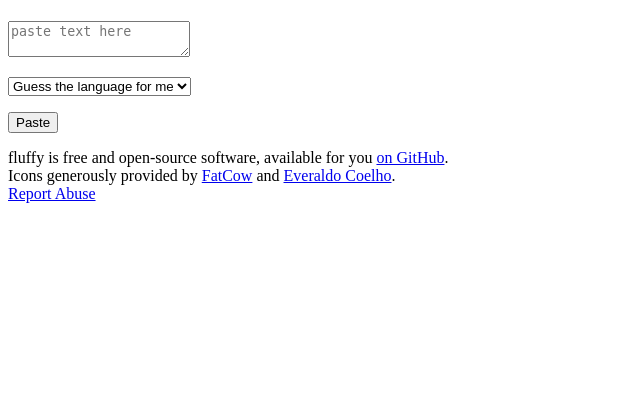
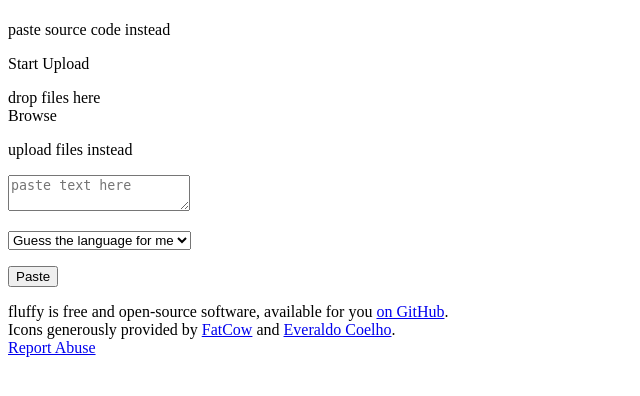
Before and after one commit to chriskuehl/fluffy, a Python web app: template fluffy/templates/home.html in a window 1280 px wide. Shown: the top 396 px of the page, without its empty margins (0-640 px from the left). Run offline with Jinja, Linux system fonts and the light colour scheme; the template is opened without the code that fills it, so the values that code supplies are empty; some libraries are stand-ins or nearby versions.

Commit message:
Add pb/upload switching on home page

```diff
--- a/fluffy/static/scss/app.scss
+++ b/fluffy/static/scss/app.scss
@@ -7,10 +7,6 @@
 body {
     background-color: #005178;
     font-family: "Open Sans", Helvetica, Arial, sans-serif;
-}
-
-.js-only {
-    display: none;
 }
 
 p.error {
--- a/fluffy/templates/home.html
+++ b/fluffy/templates/home.html
@@ -2,12 +2,14 @@
 {% extends 'layouts/base.html' %}
 
 {% block content %}
-    <div class="fileUploadForm" style="display: none;">
+    <div class="fileUploadForm">
         <div id="file-holder">
+            <p class="switch-modes js-only"><a>paste source code instead</a></p>
+
             <ul id="files"></ul>
             <a id="upload">Start Upload</a>
 
-            <div class="js-only" id="advancedUpload">
+            <div id="advancedUpload" class="js-only">
                 <p id="statusText"></p>
 
                 <div id="selectFiles">
@@ -30,7 +32,21 @@
         </div>
     </div>
 
+    <noscript>
+        <hr />
+        <style>
+            .pastebinForm {
+                display: block !important;
+            }
+            .js-only {
+                display: none !important;
+            }
+        </style>
+    </noscript>
+
     <form class="pastebinForm" method="POST" action="/paste">
+        <p class="switch-modes js-only"><a>upload files instead</a></p>
+
         <p>
             <textarea name="text" placeholder="paste text here" required></textarea>
         </p>
```
Also changed, not shown: fluffy/static/js/home.js (+30 -0 lines), fluffy/static/scss/home.scss (+12 -0 lines).
